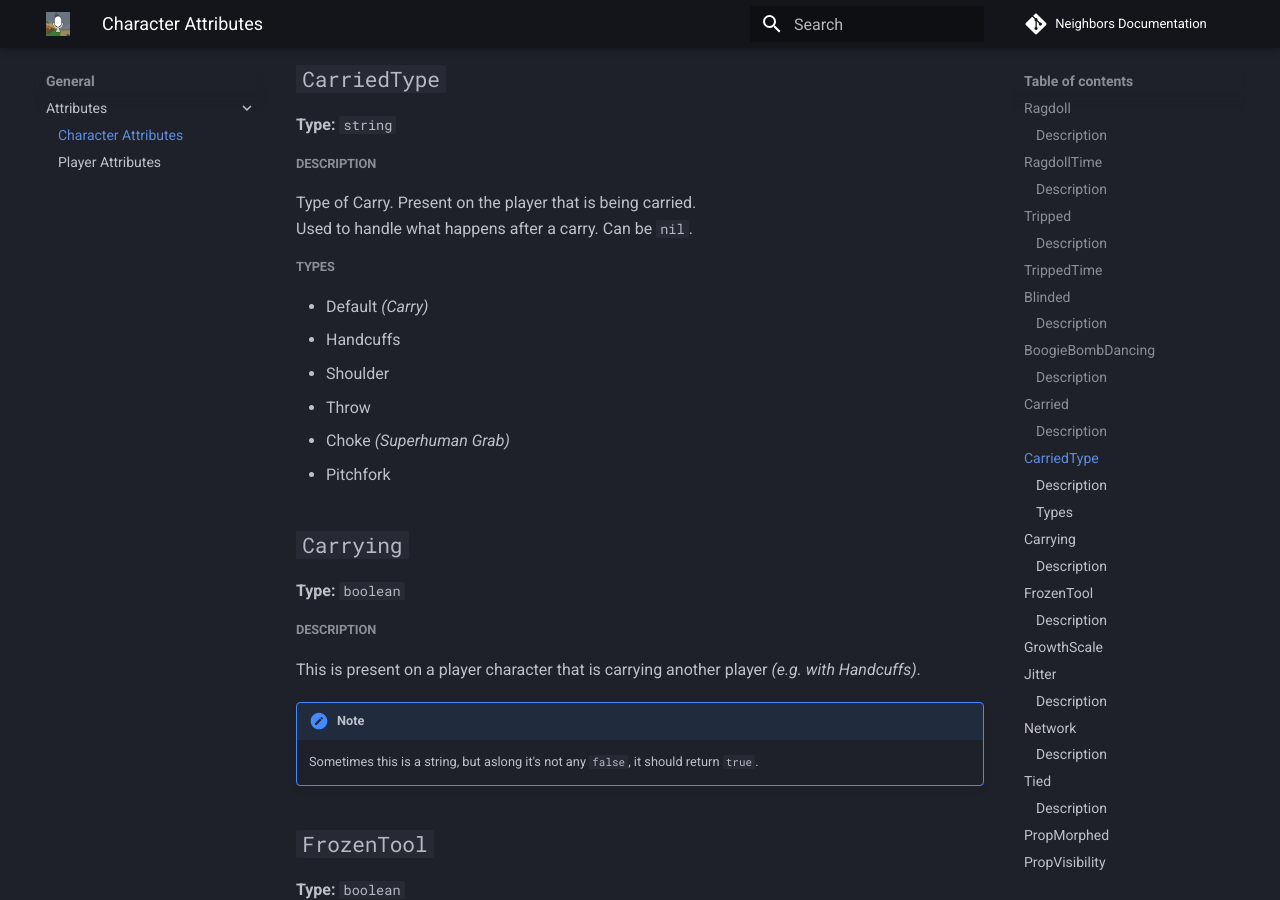
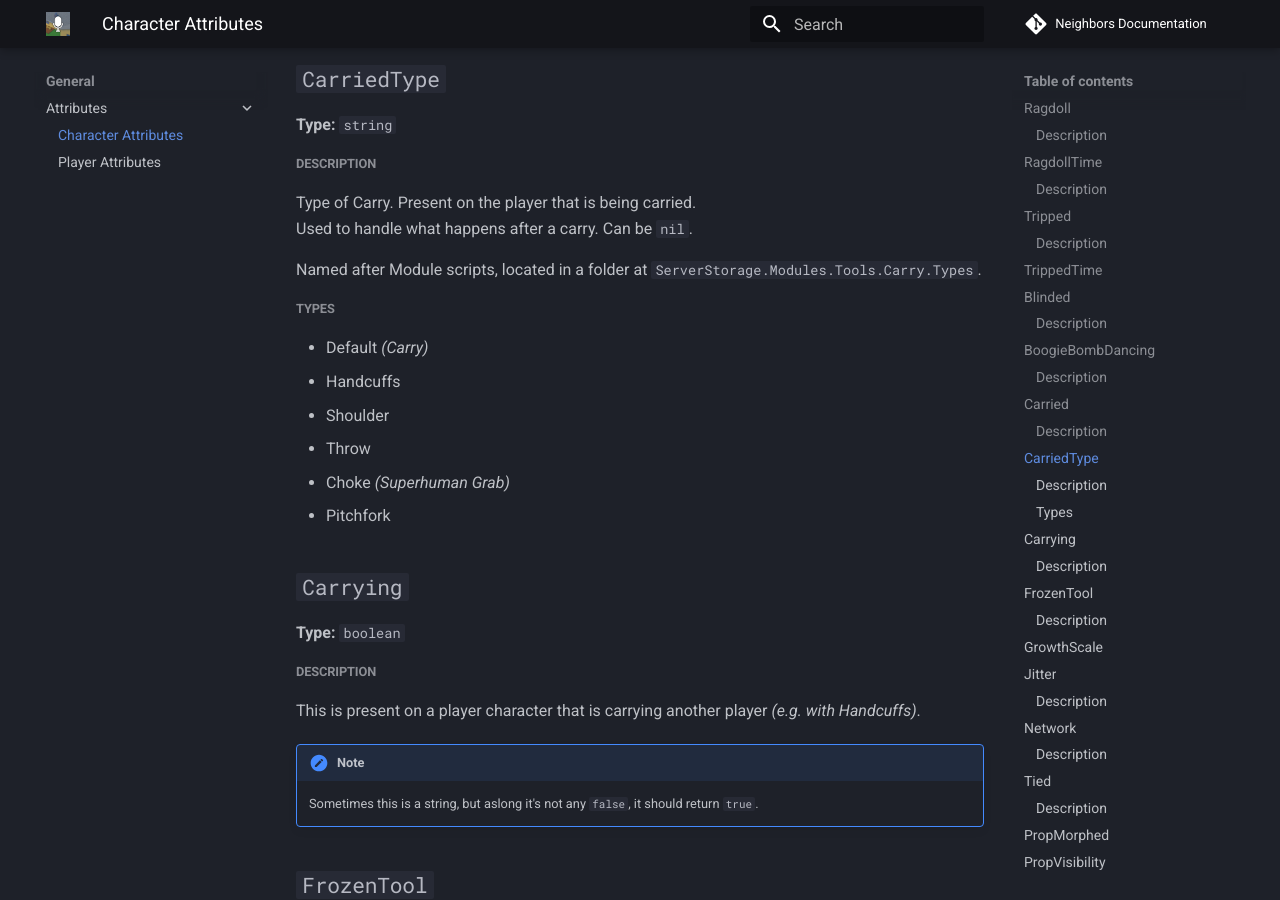
Before and after one commit to TheBoogle/neighbors-documentation, an MkDocs documentation site: the page built from docs/General/Attributes/Character_Attributes.md, in a window 1280 px wide and 900 px high, scrolled down 1967 px. Built offline with MkDocs 1.6.1 and Material for MkDocs 9.7.7, drawn with Linux system fonts in a browser that asks for light colours; comment, search, counter and statistics services are not loaded.

Commit message:
Update Character_Attributes.md

```diff
--- a/docs/General/Attributes/Character_Attributes.md
+++ b/docs/General/Attributes/Character_Attributes.md
@@ -66,6 +66,8 @@ Carried disables
 Type of Carry. Present on the player that is being carried.<br>
 Used to handle what happens after a carry. Can be ``nil``.
 
+Named after Module scripts, located in a folder at ``ServerStorage.Modules.Tools.Carry.Types``.
+
 ##### Types
 * Default *(Carry)*
 * Handcuffs
```
